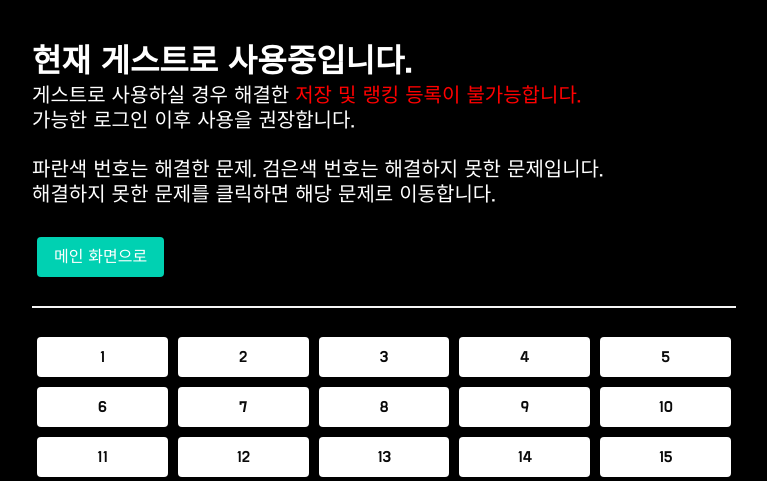
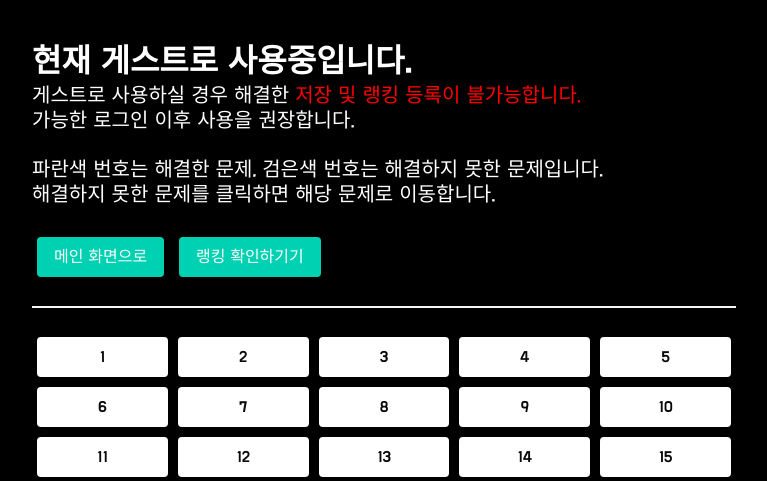
Before and after one commit to pwerty/jungleExpress, a Flask app: page /problems in a window 1280 px wide. Shown: the part 357-838 px from the top of the page, without its empty margins (256-1023 px from the left). Run offline with Flask 3, Linux system fonts and the light colour scheme; some libraries are stand-ins or nearby versions.

Commit message:
랭킹 바로가기 기능 업데이트

```diff
--- a/templates/problems.html
+++ b/templates/problems.html
@@ -106,6 +106,7 @@
 
             <br>
             <button class="button is-primary" onclick="GoMain()">메인 화면으로 </button>
+            <button class="button is-primary" onclick="GoRank()">랭킹 확인하기기 </button>
 
             <hr id="line">
 
@@ -252,7 +253,9 @@
                 window.location.href='/'
             }
 
-
+            function GoRank(){
+                window.location.href='/ranking'
+            }
 
 
         </script>
```
